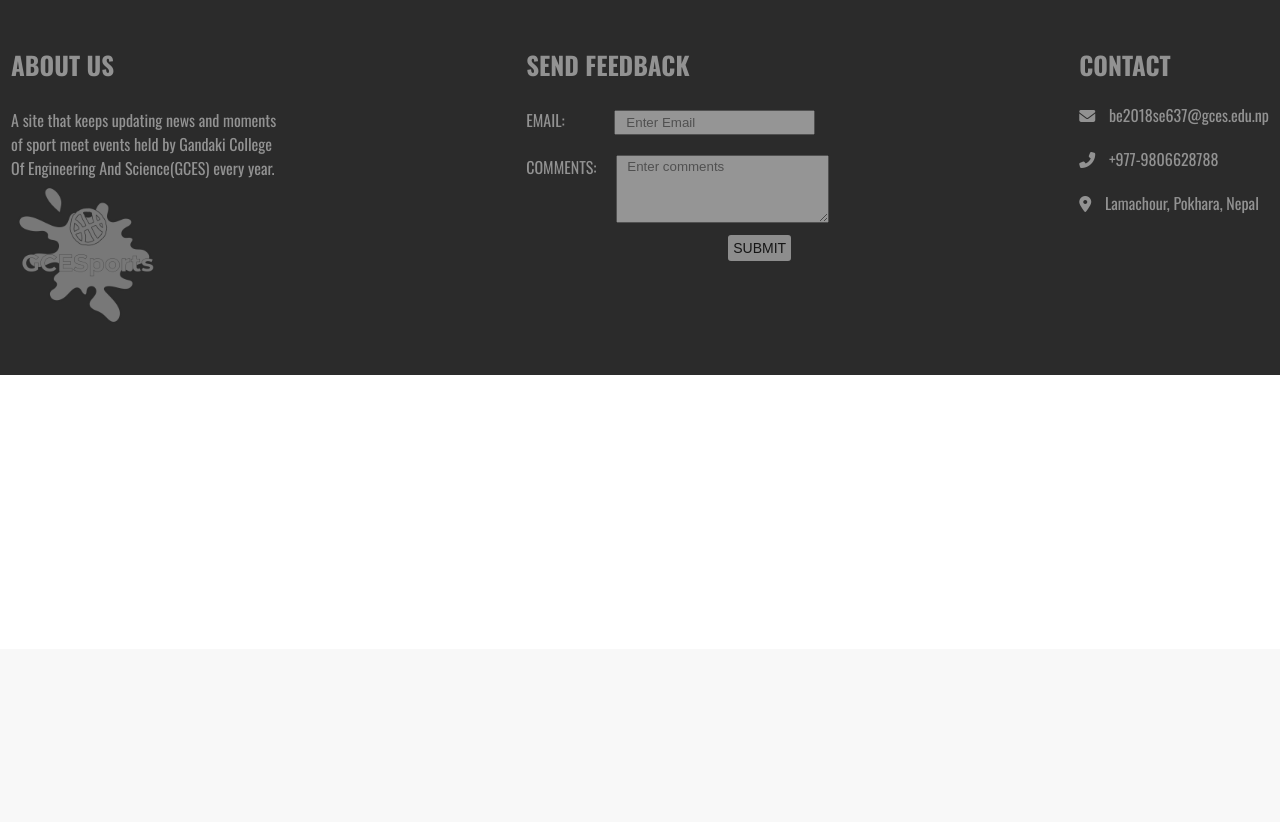
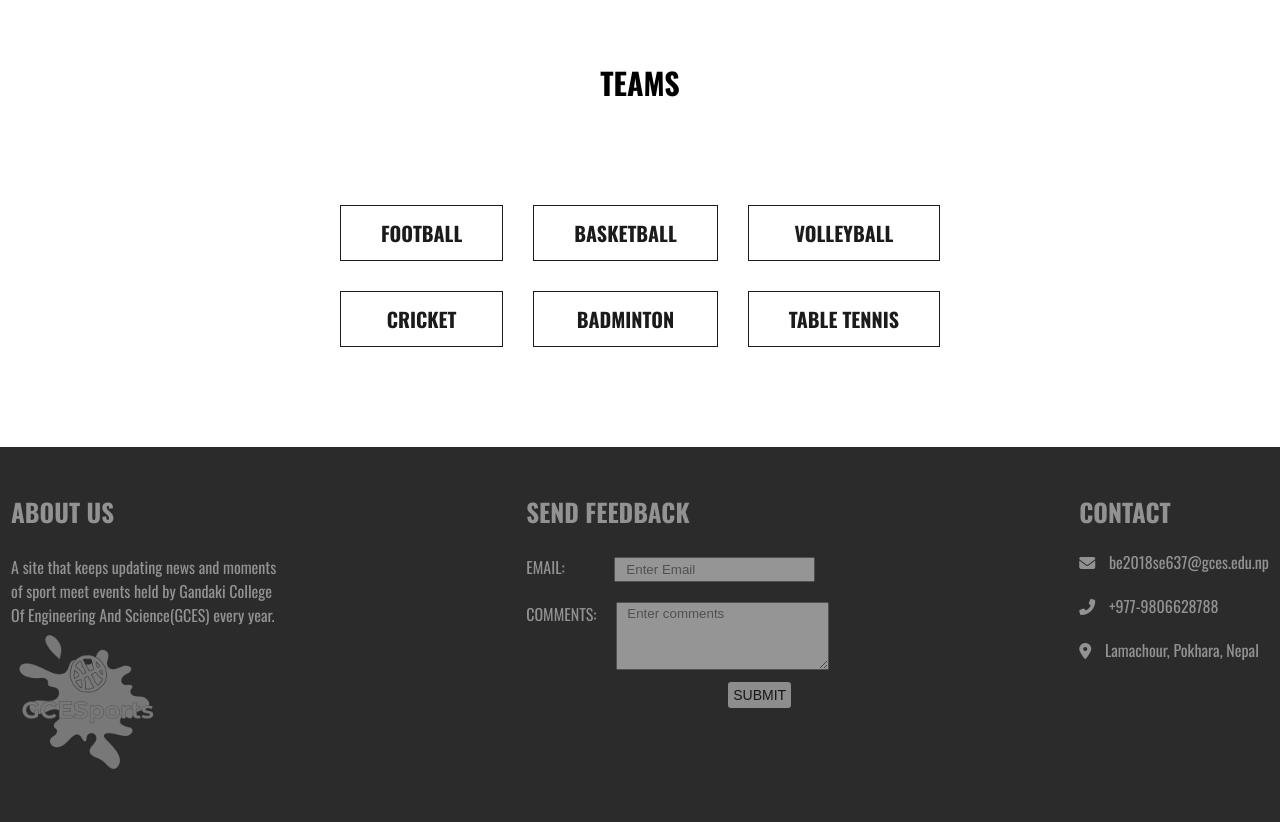
Before and after one commit to bibashmgr/gcesports, a PHP site: page /gcesports/teams.php in a window 1280 px wide. Shown: the part 151-973 px from the top of the page. Before the commit the page ends 526 px from the top, so only its background shows below. Run offline with PHP 8.4, Linux system fonts and the light colour scheme; some libraries are stand-ins or nearby versions.

Commit message:
Updating repo

```diff
--- a/src/style/teams.css
+++ b/src/style/teams.css
@@ -5,9 +5,54 @@
 }
 
 
-/* styling for header */
+/* Styling for header */
 
 nav li:nth-child(4) a {
     background-color: #FFCD02;
     padding: 0px 5px;
 }
+
+
+/* Styling for section: sports-lists */
+
+.sports-lists-heading {
+    display: flex;
+    justify-content: center;
+    align-items: center;
+    margin-top: 60px;
+}
+
+.sports-lists-heading h1 {
+    font-family: "Oswald", sans-serif;
+    font-weight: 700;
+    font-size: 30px;
+    text-transform: uppercase;
+    word-spacing: 5px;
+}
+
+.sports-lists {
+    justify-content: center;
+    align-items: center;
+    margin-top: 100px;
+    margin-bottom: 100px;
+    display: grid;
+    grid-template-columns: auto auto auto;
+    grid-gap: 30px;
+}
+
+.sports-lists div {
+    border: 1px solid #1b1b1b;
+    padding: 12px 40px;
+}
+
+.sports-lists div a {
+    display: flex;
+    font-family: 'Oswald', sans-serif;
+    font-weight: 700;
+    font-size: 20px;
+    text-transform: uppercase;
+    text-decoration: none;
+    color: #1b1b1b;
+    justify-content: center;
+    align-items: center;
+}
--- a/teams.php
+++ b/teams.php
@@ -33,7 +33,18 @@
 
     <?php include(ROOT_PATH . '/main/includes/header.php'); ?>
 
-    <!-- section: -->
+    <!-- section: sports-lists -->
+
+    <div class="sports-lists-heading"><h1>Teams</h1></div>
+
+    <section class="sports-lists">
+        <div><a href="#">Football</a></div>
+        <div><a href="#">Basketball</a></div>
+        <div><a href="#">Volleyball</a></div>
+        <div><a href="#">Cricket</a></div>
+        <div><a href="#">Badminton</a></div>
+        <div><a href="#">Table Tennis</a></div>
+    </section>
 
 
 
```
Also changed, not shown: media/teams/badminton.png (added), media/teams/basketball.png (added), media/teams/cricket.png (added), media/teams/ping-pong.png (added), media/teams/soccer.png (added), media/teams/strategy.png (added), media/teams/volleyball.png (added).
